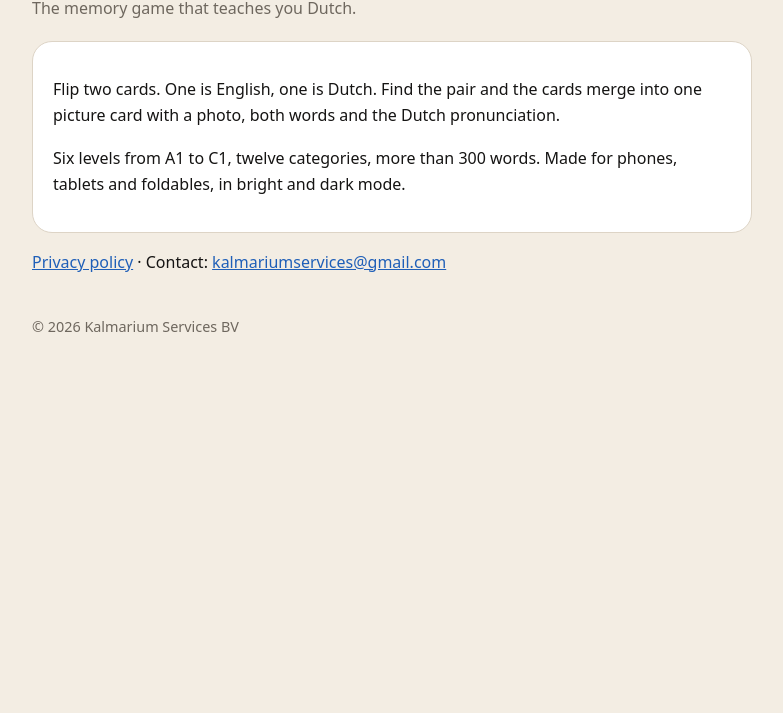
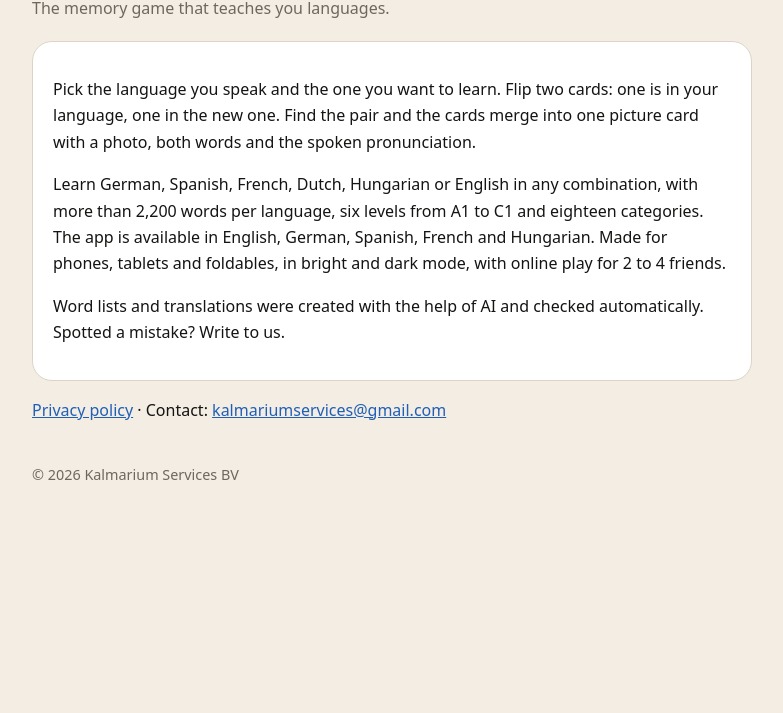
Before and after one commit to gaborkalmar83/lingua-pairs-info, a plain HTML site: page index.html in a window 1280 px wide. Shown: the part 87-800 px from the top of the page, without its empty margins (248-1031 px from the left). Drawn offline with Linux system fonts and the light colour scheme.

Commit message:
Lingua Pairs 2.0: six languages, translated UI, language pair sent to the table server
Co-Authored-By: Claude Sonnet 5.5 <noreply@anthropic.com>

```diff
--- a/index.html
+++ b/index.html
@@ -1,8 +1,8 @@
 <!doctype html>
 <html lang="en">
 <head>
-<title>Lingua Pairs - the memory game that teaches you Dutch</title>
-<meta name="description" content="Lingua Pairs: flip, match and learn Dutch words with photos, from A1 to C1.">
+<title>Lingua Pairs - the memory game that teaches you languages</title>
+<meta name="description" content="Lingua Pairs: flip, match and learn German, Spanish, French, Dutch and Hungarian words with photos, from A1 to C1.">
 <meta charset="utf-8">
 <meta name="viewport" content="width=device-width, initial-scale=1">
 <style>
@@ -25,10 +25,11 @@
 <body>
 <main>
 <h1>Lingua <span>Pairs</span></h1>
-<p class="lead">The memory game that teaches you Dutch.</p>
+<p class="lead">The memory game that teaches you languages.</p>
 <div class="card">
-<p>Flip two cards. One is English, one is Dutch. Find the pair and the cards merge into one picture card with a photo, both words and the Dutch pronunciation.</p>
-<p>Six levels from A1 to C1, twelve categories, more than 300 words. Made for phones, tablets and foldables, in bright and dark mode.</p>
+<p>Pick the language you speak and the one you want to learn. Flip two cards: one is in your language, one in the new one. Find the pair and the cards merge into one picture card with a photo, both words and the spoken pronunciation.</p>
+<p>Learn German, Spanish, French, Dutch, Hungarian or English in any combination, with more than 2,200 words per language, six levels from A1 to C1 and eighteen categories. The app is available in English, German, Spanish, French and Hungarian. Made for phones, tablets and foldables, in bright and dark mode, with online play for 2 to 4 friends.</p>
+<p>Word lists and translations were created with the help of AI and checked automatically. Spotted a mistake? Write to us.</p>
 </div>
 <p><a href="privacy-policy.html">Privacy policy</a> &middot; Contact: <a href="mailto:kalmariumservices@gmail.com">kalmariumservices@gmail.com</a></p>
 <footer>&copy; 2026 Kalmarium Services BV</footer>
```
Also changed, not shown: privacy-policy.html (+3 -3 lines).
